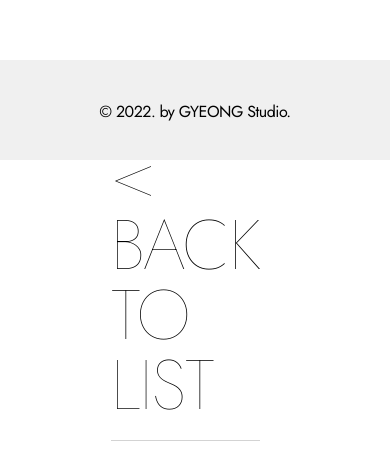
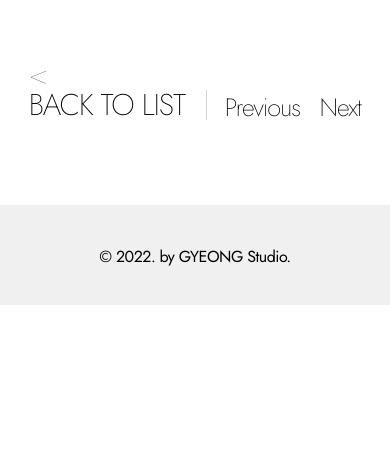
Before and after one commit to gyeongent/gyeongnet, a React (Create React App) app: page /news/220405 in a window 390 px wide. Shown: the part 1096-1545 px from the top of the page. After the commit the page ends 1401 px from the top, so only its background shows below. Built offline with nearby package versions, Linux system fonts and the light colour scheme; a web font is replaced by a local one.

Commit message:
1017 Main Update

```diff
--- a/package.json
+++ b/package.json
@@ -19,6 +19,7 @@
     "react-smooth-scrolling": "^1.0.2",
     "react-spring": "^9.5.2",
     "react-transition-group": "^4.4.5",
+    "smooth-scrollbar": "^8.8.1",
     "web-vitals": "^2.1.4"
   },
   "scripts": {
--- a/src/App.js
+++ b/src/App.js
@@ -16,6 +16,7 @@ import NewsOne from './componenets/news/220314';
 import NewsTwo from './componenets/news/220405';
 import NewsThree from './componenets/news/220629';
 import NewsFour from './componenets/news/220728';
+import NewsFive from './componenets/news/221017';
 
 import Anxiety from './componenets/discography/anxiety';
 import Aurora from "./componenets/discography/aurora";
@@ -24,6 +25,7 @@ import Mellow from './componenets/discography/mellow';
 import './App.css';
 
 function App() {
+
   return (
     <div>
       <Header />
@@ -39,6 +41,7 @@ function App() {
               <Route path="/download" element={<DownloadPage />}></Route>
               <Route path="/signup" element={<Register />}></Route>
               <Route path="/news" element={ <News /> }></Route>
+              <Route path="/news/221017" element={ <NewsFive /> }></Route>
               <Route path='/news/220728' element={ <NewsFour/> }></Route>
               <Route path='/news/220629' element={ <NewsThree/> }></Route>
               <Route path='/news/220405' element={ <NewsTwo/> }></Route>
--- a/src/componenets/css/discography.css
+++ b/src/componenets/css/discography.css
@@ -161,6 +161,7 @@ hr {
         display: block;
         width: 100%;
         padding: 10vw;
+        margin-top: 10vh;
     }
 
     .discoBox {
--- a/src/componenets/css/news.css
+++ b/src/componenets/css/news.css
@@ -142,6 +142,10 @@
     right: 0;
 }
 
+.m_b2l {
+    display: none;
+}
+
 .rightFixed {
     top: 0px;
     position: fixed;
@@ -153,6 +157,23 @@
     justify-content: space-between;
     font-weight: 200;
     line-height: 1;
+}
+
+.newsImg {
+    width: 70%;
+    margin-bottom: 20px;
+}
+
+.newsImg > img {
+    width: 100%;
+}
+
+.block {
+    display: block;
+}
+
+.none {
+    display: none;
 }
 
 @media only screen and (max-width: 820px) {
@@ -185,7 +206,49 @@
         width: 100%;
     }
 
+    .b2l {
+        width: 80%;
+        font-size: 30px;
+        letter-spacing: -1px;
+        line-height: 30px;
+        display: flex;
+        width: 100%;
+        justify-content: space-evenly;
+        position: static;
+        align-items:flex-end;
+        left: 0;
+        overflow-y: hidden;
+        margin-bottom: 10vh;
+        padding-top: 0;
+    }
+
     .rightNav {
+        font-size: 25px;
+        display: flex;
+        justify-content: space-between;
+        font-weight: 200;
+        line-height: 1;
+        width: 35%;
+    }
+
+    .pc_b2l {
+        display: none;
+        visibility: hidden;
+    }
+
+    .m_b2l {
+        display: block;
+        width: 100%;
+        font-weight: 200;
+        border-right: 1px solid lightgrey;
+        padding-right: 2.5vw;
+    }
+
+    .newsImg {
+        width: 100%;
+    }
+
+    .b2l_hr {
         display: none;
     }
 }
--- a/src/componenets/news/220314.js
+++ b/src/componenets/news/220314.js
@@ -7,9 +7,10 @@ import '../css/news.css';
 function NewsOne(){
     return(
         <NewsComponent
-            newstitle={ newsjson.newsinfo[3].title }
-            newsdate={ newsjson.newsinfo[3].ogdate }
-            newsdesc={ newsjson.newsinfo[3].desc }
+            newstitle={ newsjson.newsinfo[4].title }
+            newsdate={ newsjson.newsinfo[4].ogdate }
+            newsdesc={ newsjson.newsinfo[4].desc }
+            imgClass="none"
             pushBack=""
             pushNext="220405"
         />
--- a/src/componenets/news/220405.js
+++ b/src/componenets/news/220405.js
@@ -7,9 +7,10 @@ import '../css/news.css';
 function NewsTwo(){
     return(
         <NewsComponent
-            newstitle={ newsjson.newsinfo[2].title }
-            newsdate={ newsjson.newsinfo[2].ogdate }
-            newsdesc={ newsjson.newsinfo[2].desc }
+            newstitle={ newsjson.newsinfo[3].title }
+            newsdate={ newsjson.newsinfo[3].ogdate }
+            newsdesc={ newsjson.newsinfo[3].desc }
+            imgClass="none"
             pushBack="220314"
             pushNext="220629"
         />
--- a/src/componenets/news/220629.js
+++ b/src/componenets/news/220629.js
@@ -1,15 +1,18 @@
 import React from 'react';
 import NewsComponent from './componenets';
 import newsjson from '../../data/news.json';
+import discoArray from '../../data/discography.json'
 
 import '../css/news.css';
 
 function NewsThree(){
     return(
         <NewsComponent
-            newstitle={ newsjson.newsinfo[1].title }
-            newsdate= { newsjson.newsinfo[1].ogdate }
-            newsdesc={ newsjson.newsinfo[1].desc }
+            newstitle={ newsjson.newsinfo[2].title }
+            newsdate= { newsjson.newsinfo[2].ogdate }
+            newsdesc={ newsjson.newsinfo[2].desc }
+            imgSrc={ discoArray.discoinfo[2].img }
+            imgClass="block"
             pushBack="220405"
             pushNext="220728"
         />
--- a/src/componenets/news/220728.js
+++ b/src/componenets/news/220728.js
@@ -7,11 +7,12 @@ import '../css/news.css';
 function NewsFour(){
     return(
         <NewsComponent
-            newstitle={ newsjson.newsinfo[0].title }
-            newsdate= { newsjson.newsinfo[0].ogdate }
-            newsdesc={ newsjson.newsinfo[0].desc }
+            newstitle={ newsjson.newsinfo[1].title }
+            newsdate= { newsjson.newsinfo[1].ogdate }
+            newsdesc={ newsjson.newsinfo[1].desc }
+            imgClass="none"
             pushBack="220629"
-            pushNext=""
+            pushNext="221017"
         />
     );
 }
--- /dev/null
+++ b/src/componenets/news/221017.js
@@ -0,0 +1,22 @@
+import React from 'react';
+import NewsComponent from './componenets';
+import newsjson from '../../data/news.json';
+import discoArray from '../../data/discography.json'
+
+import '../css/news.css';
+
+function NewsFive(){
+    return(
+        <NewsComponent
+            newstitle={ newsjson.newsinfo[0].title }
+            newsdate= { newsjson.newsinfo[0].ogdate }
+            newsdesc={ newsjson.newsinfo[0].desc }
+            imgSrc={ discoArray.discoinfo[1].img }
+            imgClass="block"
+            pushBack="220728"
+            pushNext=""
+        />
+    );
+}
+
+export default NewsFive;
--- a/src/componenets/news/componenets.js
+++ b/src/componenets/news/componenets.js
@@ -30,20 +30,28 @@ function NewsComponent(props){
                     { props.newsdate }
                 </div>
                 <hr />
+                <div className='newsImg'>
+                    <img src={props.imgSrc} alt="newsImg" className={props.imgClass}/>
+                </div>
                 <div className='newsDesc'>
                     { props.newsdesc }
                 </div>
             </div>
             <div className="b2l">
+                <div>
                     <Link to="/news">
                         <div>
                             &lt;
                         </div>
-                    <div>
+                        <div className="pc_b2l">
                             BACK<br/>TO<br/>LIST
                         </div>
+                        <div className='m_b2l'>
+                            BACK TO LIST
+                        </div>
                     </Link>
-                <hr />
+                </div>
+                <hr className="b2l_hr"/>
                 <div className='rightNav'>
                     <div>
                         <Link to={'/news/' + props.pushBack}>
--- a/src/data/discography.json
+++ b/src/data/discography.json
@@ -8,8 +8,8 @@
             "class": "cd",
             "url": "mellow",
             "img": "https://i.ibb.co/D848fFK/soon.jpg",
-            "copyright": "© 2022 GYEONG",
-            "publisher": "℗ 2022 GYEONG, under license to OZZ"
+            "copyright": "© 2023 GYEONG",
+            "publisher": "℗ 2023 GYEONG, under license to OZZ"
         },
         {
             "id": 1,
--- a/src/data/news.json
+++ b/src/data/news.json
@@ -1,5 +1,13 @@
 {
     "newsinfo": [
+        {
+            "id": 4,
+            "date": "221017",
+            "ogdate": "2022년 10월 17일",
+            "title": "싱글 'Aurora(오로라)'가 발매됩니다.",
+            "desc": "두번째 디지털 싱글 'Aurora(오로라)가 발매됩니다. 멜론, 지니, 스포티파이 등 모든 스트리밍 플랫폼에서 들어보실 수 있습니다. (일부 국가 제외) 자세한 소식은 디스코그래피 탭에서 만나보세요.",
+            "isNew": "?"
+        },
         {
             "id": 3,
             "date": "220728",
```
Also changed, not shown: 2 other files (tests, documents, lock files or other folders). Lines whose indentation alone changed are shown as unchanged.
